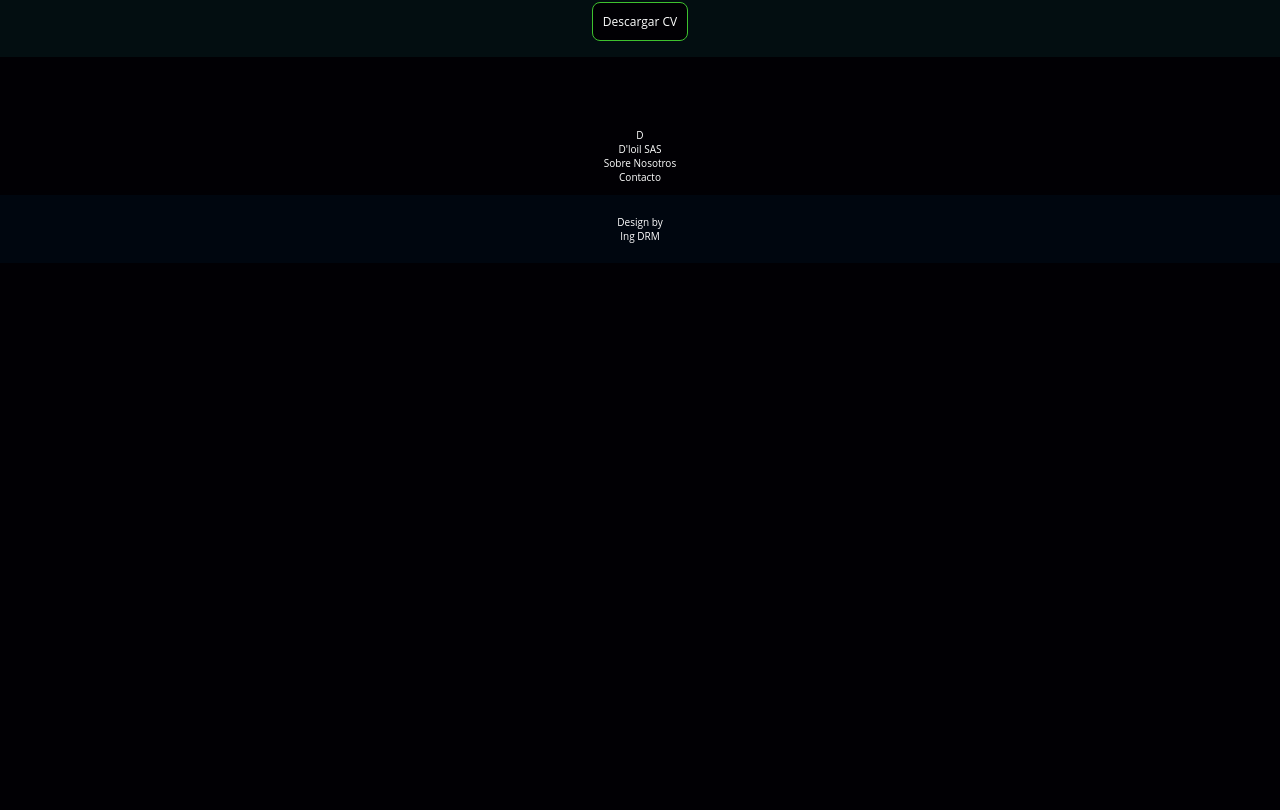
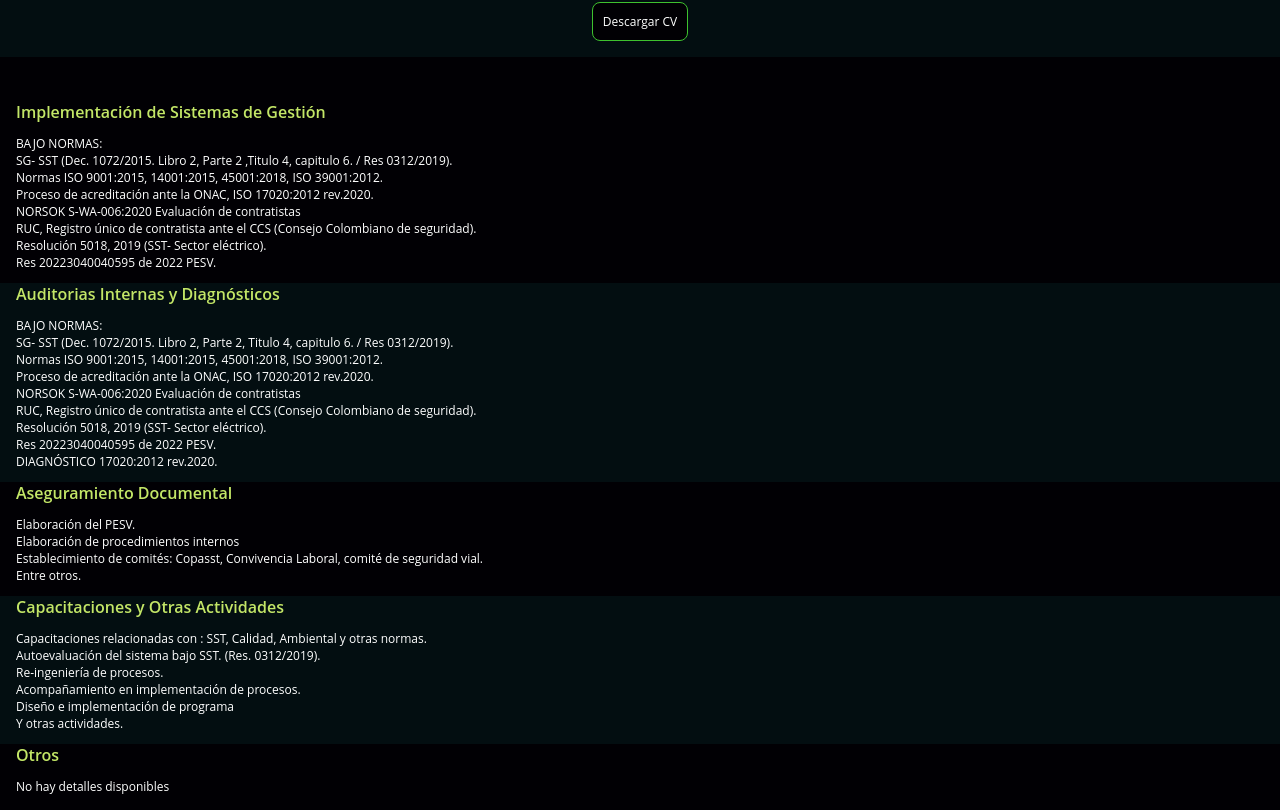
Before and after one commit to IngDonovan/broch-page, a React (Vite) app: page / in a window 1280 px wide. Shown: the part 1370-2180 px from the top of the page. Before the commit the page ends 1633 px from the top, so only its background shows below. Built offline with nearby package versions, Linux system fonts and the light colour scheme.

Commit message:
detail services styles

```diff
--- a/src/Components/Contact/index.jsx
+++ b/src/Components/Contact/index.jsx
@@ -37,7 +37,7 @@ const Contact = () => {
     )
   }
 
-  const viewServices = () => {
+  const viewSkills = () => {
     return (
       listSkills.map(data => (
         <li key={data.id}>
@@ -62,7 +62,7 @@ const Contact = () => {
           <span>
             <h2>Sobre mi</h2>
             <ul>
-              {viewServices()}
+              {viewSkills()}
             </ul>
             <button>Descargar CV</button>
           </span>
--- a/src/Components/DetailService/DetailService.scss
+++ b/src/Components/DetailService/DetailService.scss
@@ -0,0 +1,23 @@
+@import '../../index.scss';
+
+.detailService{
+    display: flex;
+    flex-direction: column;
+    padding: 0px 16px 12px 16px;
+    gap: 12px;
+    h2{
+        color: $sColor;
+    }
+    ul{
+        li{
+            font-size: $tx-sm;
+        }
+    }
+
+}
+.detailService:nth-child(odd){
+    background-color: none;
+}
+.detailService:nth-child(even){
+    background-color: $bg-S;
+}
--- a/src/Components/DetailService/index.jsx
+++ b/src/Components/DetailService/index.jsx
@@ -7,17 +7,23 @@ const DetailService = () => {
 
   const viewDetailServices = () => {
     return listServices.map((data) =>
-        <span key={data.id}>
-            <h2>{data.text}</h2>
+        <span key={data.id} className="detailService">
+            <h2>{data.title}</h2>
             <ul>
-                <li>lista</li>
+              {data.detail ? (
+                data.detail.map((detailItem, index) => (
+                  <li key={index}>{detailItem}</li>
+                ))
+              ) : (
+                <li>No hay detalles disponibles</li>
+              )}
             </ul>
         </span>
         );
   };
   return (
-    <section>
-
+    <section className="detailServiceContainer">
+      {viewDetailServices()}
     </section>
   );
 };
--- a/src/Context/index.jsx
+++ b/src/Context/index.jsx
@@ -20,7 +20,7 @@ const EdnaProvider = ({ children }) => {
         "RUC, Registro único de contratista ante el CCS (Consejo Colombiano de seguridad).",
         "Resolución 5018, 2019 (SST- Sector eléctrico).",
         "Res 20223040040595 de 2022 PESV.",
-      ]
+      ],
     },
     {
       id: 2,
@@ -35,8 +35,8 @@ const EdnaProvider = ({ children }) => {
         "RUC, Registro único de contratista ante el CCS (Consejo Colombiano de seguridad).",
         "Resolución 5018, 2019 (SST- Sector eléctrico).",
         "Res 20223040040595 de 2022 PESV.",
-        "DIAGNÓSTICO 17020:2012 rev.2020..",
-      ]
+        "DIAGNÓSTICO 17020:2012 rev.2020.",
+      ],
     },
     {
       id: 3,
@@ -47,7 +47,7 @@ const EdnaProvider = ({ children }) => {
         "Elaboración de procedimientos internos",
         "Establecimiento de comités: Copasst, Convivencia Laboral, comité de seguridad vial.",
         "Entre otros.",
-      ]
+      ],
     },
     {
       id: 4,
@@ -60,7 +60,7 @@ const EdnaProvider = ({ children }) => {
         "Acompañamiento en implementación de procesos.",
         "Diseño e implementación de programa",
         "Y otras actividades."
-      ]
+      ],
     },
     {
       id: 5,
```
